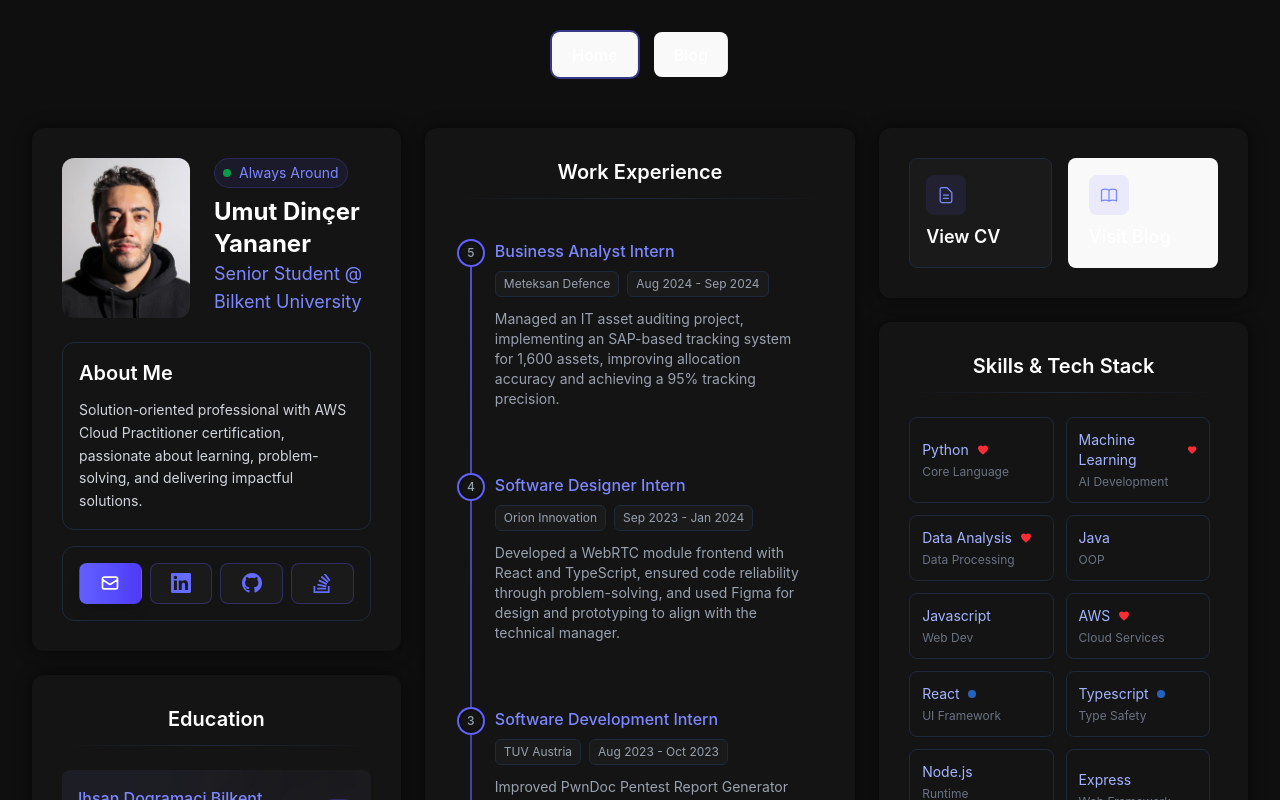
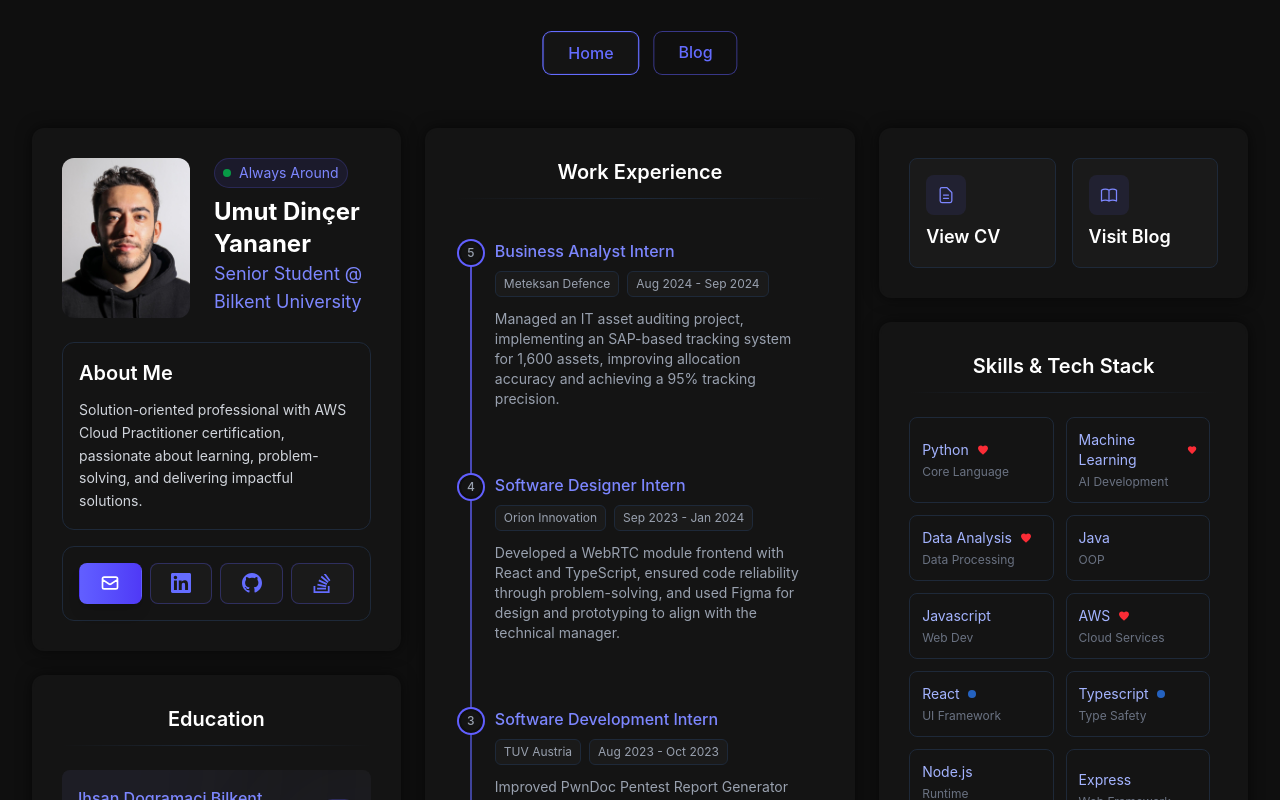
Before and after one commit to umutdinceryananer/yananer.dev, a React (Vite) app: page / in a window 1280 px wide. Built offline with nearby package versions, Linux system fonts and the light colour scheme; no server answers.

Commit message:
Button Color Issue Resolved

```diff
--- a/src/components/Header.tsx
+++ b/src/components/Header.tsx
@@ -8,26 +8,28 @@ const Header = () => {
 
   return (
     <div className="absolute top-8 left-1/2 transform -translate-x-1/2 flex gap-4">
-      <button
-        onClick={() => navigate('/')}
+      <a
+        onClick={(e) => { e.preventDefault(); navigate('/'); }}
+        href="/"
         className={`px-6 py-2 rounded-lg transition-all font-manrope ${
           isActive('/')
-            ? 'bg-indigo-500 hover:bg-indigo-500 text-white ring-2 ring-indigo-500/50'
-            : 'bg-[#141414] text-white hover:bg-[#1a1a1a] border border-indigo-500/30'
+            ? 'bg-[#141414] text-white hover:bg-[#1a1a1a] border ring-1 border-indigo-500/10'
+            : 'text-white ring-1 ring-indigo-500/50'
         }`}
       >
         Home
-      </button>
-      <button
-        onClick={() => navigate('/blog')}
+      </a>
+      <a
+        onClick={(e) => { e.preventDefault(); navigate('/blog'); }}
+        href="/blog"
         className={`px-6 py-2 rounded-lg transition-all font-manrope ${
           isActive('/blog')
-            ? 'bg-indigo-500 hover:bg-indigo-500 text-white ring-2 ring-indigo-500/50'
-            : 'bg-[#141414] text-white hover:bg-[#1a1a1a] border border-indigo-500/30'
+            ? 'bg-[#141414] text-white hover:bg-[#1a1a1a] border ring-1 border-indigo-500/10'
+            : 'text-white ring-1 ring-indigo-500/50'
         }`}
       >
         Blog
-      </button>
+      </a>
     </div>
   )
 }
--- a/src/components/grids/BlogCTA.tsx
+++ b/src/components/grids/BlogCTA.tsx
@@ -24,8 +24,9 @@ const BlogCTA = () => {
       </a>
 
       {/* Blog Button */}
-      <button
-        onClick={() => navigate('/blog')}
+      <a
+        onClick={(e) => { e.preventDefault(); navigate('/blog'); }}
+        href="/blog"
         className="group relative flex-1 h-full rounded-lg p-4 bg-[#1a1a1a] hover:bg-[#1f1f1f] transition-all hover:scale-[1.02] border border-gray-800 hover:border-indigo-500/50 overflow-hidden"
       >
         <div className="relative flex flex-col items-start justify-center h-full">
@@ -36,7 +37,7 @@ const BlogCTA = () => {
           </div>
           <h3 className="text-lg font-semibold text-white font-manrope">Visit Blog</h3>
         </div>
-      </button>
+      </a>
     </div>
   )
 }
```
